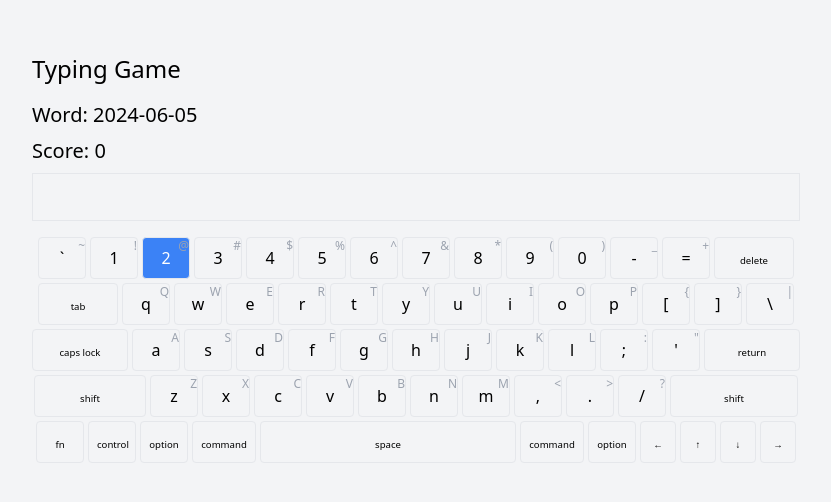
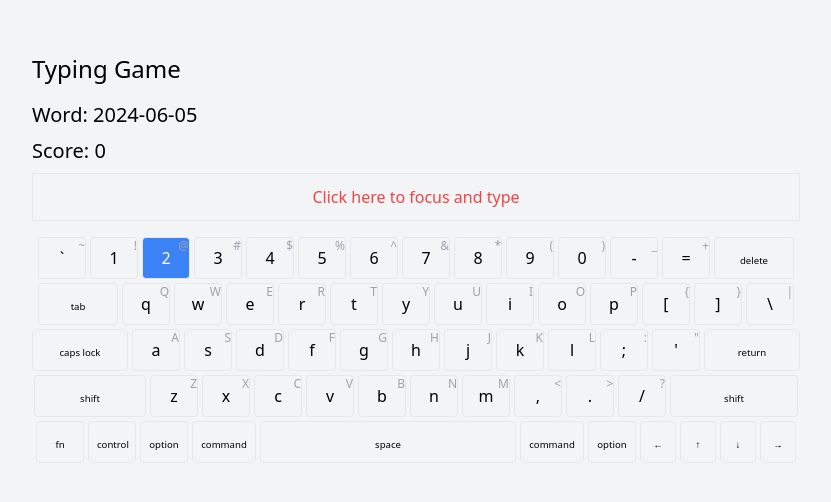
Before and after one commit to swawa-yu/typing-game, a React (Vite) app: page / in a window 1280 px wide. Shown: the part 140-642 px from the top of the page, without its empty margins (224-1055 px from the left). Built offline with nearby package versions, Linux system fonts and the light colour scheme.

Commit message:
ページ読み込み時のフォーカスをチェックするよう変更

```diff
--- a/src/TypingGame.tsx
+++ b/src/TypingGame.tsx
@@ -8,7 +8,7 @@ const TypingGame: React.FC = () => {
     const [input, setInput] = useState('');
     const [score, setScore] = useState(0);
     const [isShiftPressed, setIsShiftPressed] = useState(false);
-    const [isFocused, setIsFocused] = useState(true);
+    const [isFocused, setIsFocused] = useState(false);
 
     const inputRef = useRef<HTMLDivElement>(null);
 
@@ -24,6 +24,13 @@ const TypingGame: React.FC = () => {
         if (inputElement) {
             inputElement.addEventListener('focus', handleFocus);
             inputElement.addEventListener('blur', handleBlur);
+
+            // 初回レンダリング時にフォーカスがあるかをチェック
+            if (document.activeElement !== inputElement) {
+                setIsFocused(false);
+            } else {
+                setIsFocused(true);
+            }
         }
 
         return () => {
```
